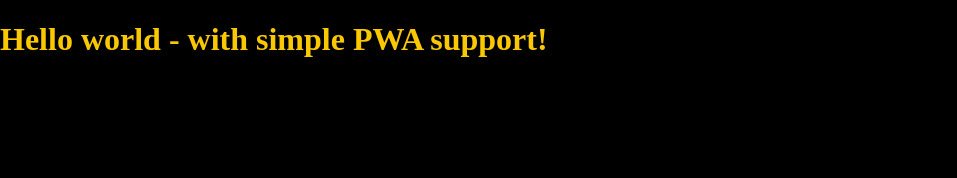
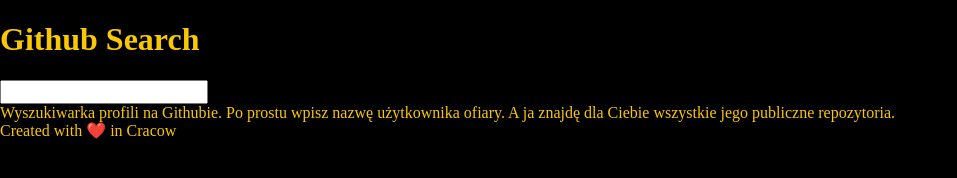
Before and after one commit to mateuszkornecki/github-search, a website: page src/content/index.html in a window 1280 px wide. Shown: the whole page, without its empty margins (0-957 px from the left). Drawn offline with nearby package versions, Linux system fonts and the light colour scheme; files that its build step writes are made by us from their sources.

Commit message:
feat: created html basic structure

```diff
--- a/src/content/index.html
+++ b/src/content/index.html
@@ -1,12 +1,12 @@
 <!DOCTYPE html>
-<html lang="en">
-  <head>
+<html lang="pl">
+
+<head>
     <meta charset="UTF-8" />
     <meta name="viewport" content="width=device-width, initial-scale=1.0" />
     <meta http-equiv="X-UA-Compatible" content="ie=edge" />
-    <title>Site title</title>
+    <title>Github Search</title>
     <meta name="description" content="Description" />
-
     <!-- Title -->
     <meta property="og:title" content="" />
     <!-- OPTIONAL description. 2-4 sentences. -->
@@ -18,23 +18,45 @@
 
     <link rel="manifest" href="manifest.json" />
     <meta name="apple-mobile-web-app-capable" content="yes" />
-    <link
-      rel="apple-touch-icon"
-      sizes="192x192"
-      href="assets/pwa/icons/icon-192x192.png"
-    />
+    <link rel="apple-touch-icon" sizes="192x192" href="assets/pwa/icons/icon-192x192.png" />
 
-    <link
-      rel="icon"
-      type="image/png"
-      href="assets/pwa/icons/icon-192x192.png"
-    />
+    <link rel="icon" type="image/png" href="assets/pwa/icons/icon-192x192.png" />
 
     <link rel="stylesheet" href="css/main.css" />
-  </head>
-  <body>
-    <h1>Hello world - with simple PWA support!</h1>
+</head>
+
+<body>
+    <header class="header">
+        <h1 class="header__heading">Github Search</h1>
+    </header>
+    <main class="main">
+        <div class="browser"><input type="text" class="search"></div>
+        <span class="description">
+      Wyszukiwarka profili na Githubie. Po prostu wpisz nazwę użytkownika ofiary. A ja znajdę
+      dla Ciebie wszystkie jego publiczne repozytoria.
+    </span>
+    </main>
+    <footer class="footer">
+        <span class="footer__description">
+      Created with ❤️ in Cracow
+    </span>
+        <img src="#" alt="" class="footer__logo">
+    </footer>
+
+
+
+
+
+
+
+
+
+
+
+
+
 
     <script src="js/main.js"></script>
-  </body>
+</body>
+
 </html>
```
